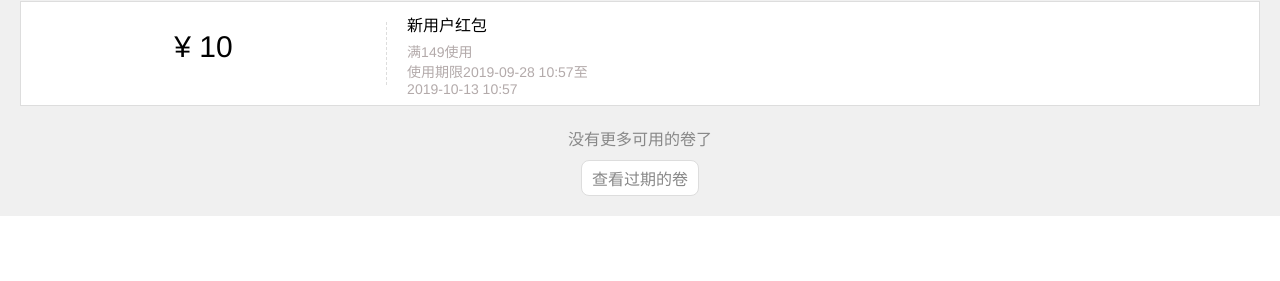
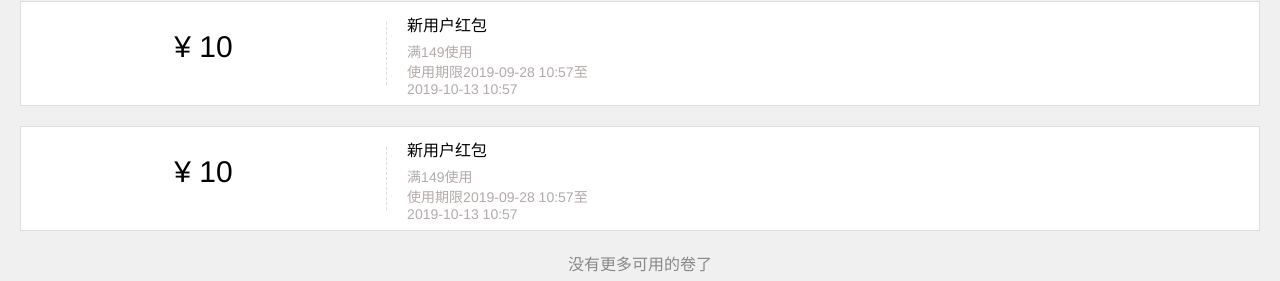
Before and after one commit to your1baby/lalala, a Vue app: page /#/yhj in a window 1280 px wide. Shown: the part 628-909 px from the top of the page. Before the commit the page ends 844 px from the top, so only its background shows below. Built offline with nearby package versions, Linux system fonts and the light colour scheme; what mint-ui would draw is missing.

Commit message:
优惠券页面修改

```diff
--- a/src/app/meinfo/yhj.vue
+++ b/src/app/meinfo/yhj.vue
@@ -68,6 +68,14 @@ export default {
           datanew:"使用期限2019-09-28 10:57至",
           data:'2019-10-13 10:57'
           },
+          {
+          price:10,
+          title:'新用户红包',
+          tb:"满149使用",
+          datanew:"使用期限2019-09-28 10:57至",
+          data:'2019-10-13 10:57'
+          },
+
           {
           price:10,
           title:'新用户红包',
```
